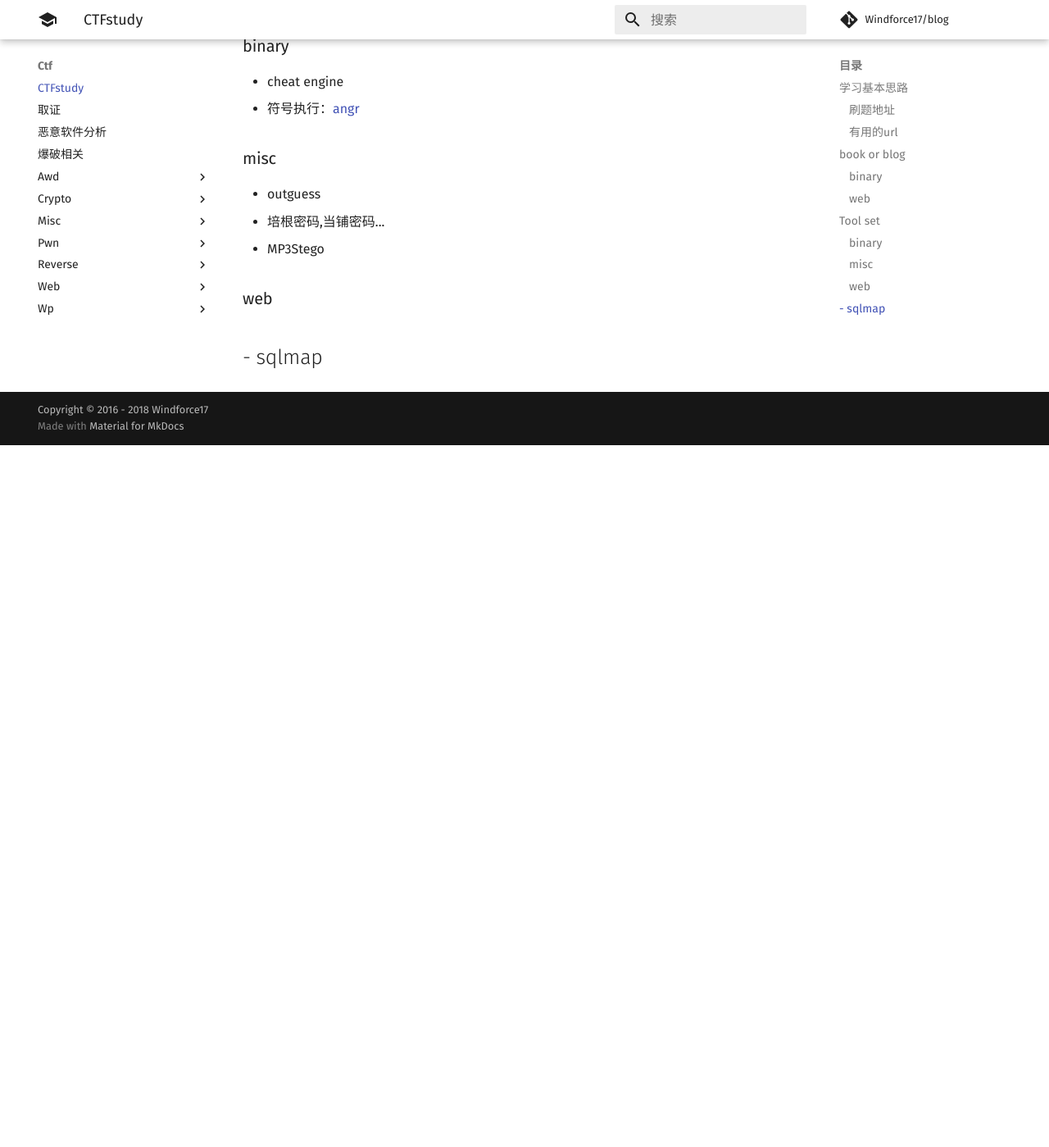
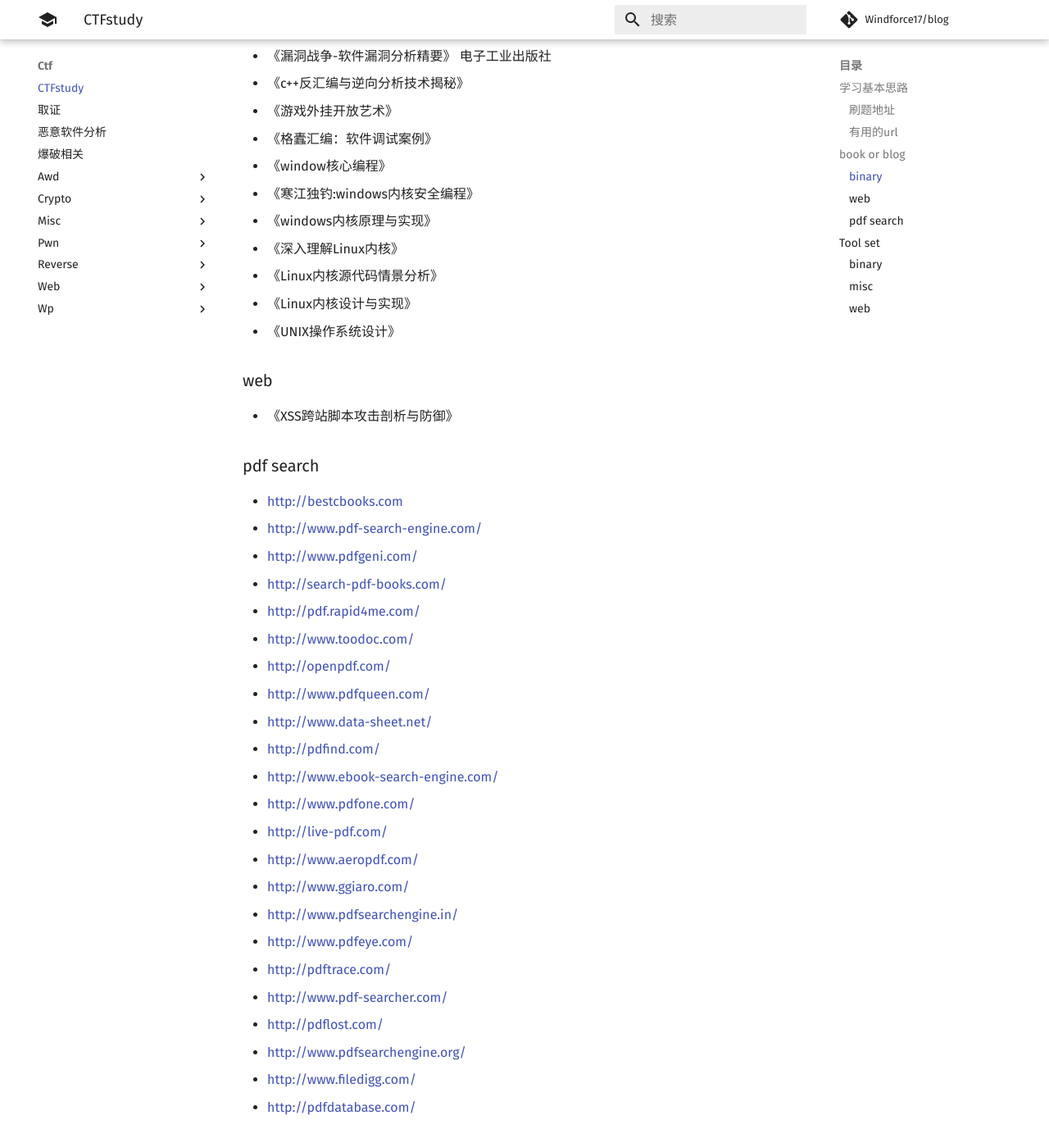
Before and after one commit to Windforce17/blog, an MkDocs documentation site: the page built from docs/ctf/CTFstudy.md, in a window 1280 px wide and 1400 px high, scrolled down 1971 px. Shown: the whole window at 82% size. Built offline with MkDocs 1.6.1 and Material for MkDocs 9.7.7, drawn with Linux system fonts in a browser that asks for light colours; comment, search, counter and statistics services are not loaded; before the commit the page ends 2514 px from its top, so only the background shows below that; some of the changed text lies outside the part shown.

Commit message:
add more book

```diff
--- a/docs/ctf/CTFstudy.md
+++ b/docs/ctf/CTFstudy.md
@@ -24,6 +24,7 @@
 - https://hackme.inndy.tw/
 - http://www.exploit-exercises.com
 - http://www.wechall.net/
+- https://www.zhihu.com/question/24740239
 - [be pwn](https://haveibeenpwned.com/)
 - [hakcmeinndy wp](http://carlstar.club/)
 - [pwanable wp](https://bbs.ichunqiu.com/thread-46026-1-1.html)
@@ -46,10 +47,50 @@
 - 《加密与解密》
 - 《IDA Pro权威指南》
 - 《0day安全》
+- 《reverse C++》
+- 《黑客攻防技术宝典-系统实战篇》 人民邮电出版社
+- 《软件调试》
+- 《0day安全：软件漏洞分析技术》 电子工业出版社
+- 《模糊测试-强制性安全漏洞发掘》
+- 《漏洞战争-软件漏洞分析精要》 电子工业出版社
+- 《c++反汇编与逆向分析技术揭秘》
+- 《游戏外挂开放艺术》
+- 《格蠹汇编：软件调试案例》
+- 《window核心编程》
+- 《寒江独钓:windows内核安全编程》
+- 《windows内核原理与实现》
+- 《深入理解Linux内核》
+- 《Linux内核源代码情景分析》
+- 《Linux内核设计与实现》
+- 《UNIX操作系统设计》
 
 ### web
 - 《XSS跨站脚本攻击剖析与防御》
 
+### pdf search
+- http://bestcbooks.com
+- http://www.pdf-search-engine.com/
+- http://www.pdfgeni.com/
+- http://search-pdf-books.com/
+- http://pdf.rapid4me.com/
+- http://www.toodoc.com/
+- http://openpdf.com/
+- http://www.pdfqueen.com/
+- http://www.data-sheet.net/
+- http://pdfind.com/
+- http://www.ebook-search-engine.com/
+- http://www.pdfone.com/
+- http://live-pdf.com/
+- http://www.aeropdf.com/
+- http://www.ggiaro.com/
+- http://www.pdfsearchengine.in/
+- http://www.pdfeye.com/
+- http://pdftrace.com/
+- http://www.pdf-searcher.com/
+- http://pdflost.com/
+- http://www.pdfsearchengine.org/
+- http://www.filedigg.com/
+- http://pdfdatabase.com/
 
 ## Tool set
 
@@ -64,4 +105,16 @@
 
 ### web
 - sqlmap
--
+chrome 插件：
+- Wappalyzer
+- Proxy SwitchyOmega
+- User-Agent Switcher for Chrome
+- shodan
+- Form Fuzzer
+- Session Manager
+- Request Maker
+- Cookie Editor
+- Cache Killer
+- XSS Rays
+- websecurify
+- AdBlock
```
Also changed, not shown: docs/Web&Attack/提权和后门.md (+1 -0 lines), docs/ctf/web/nodeJs.md (added, +17 -0 lines).
